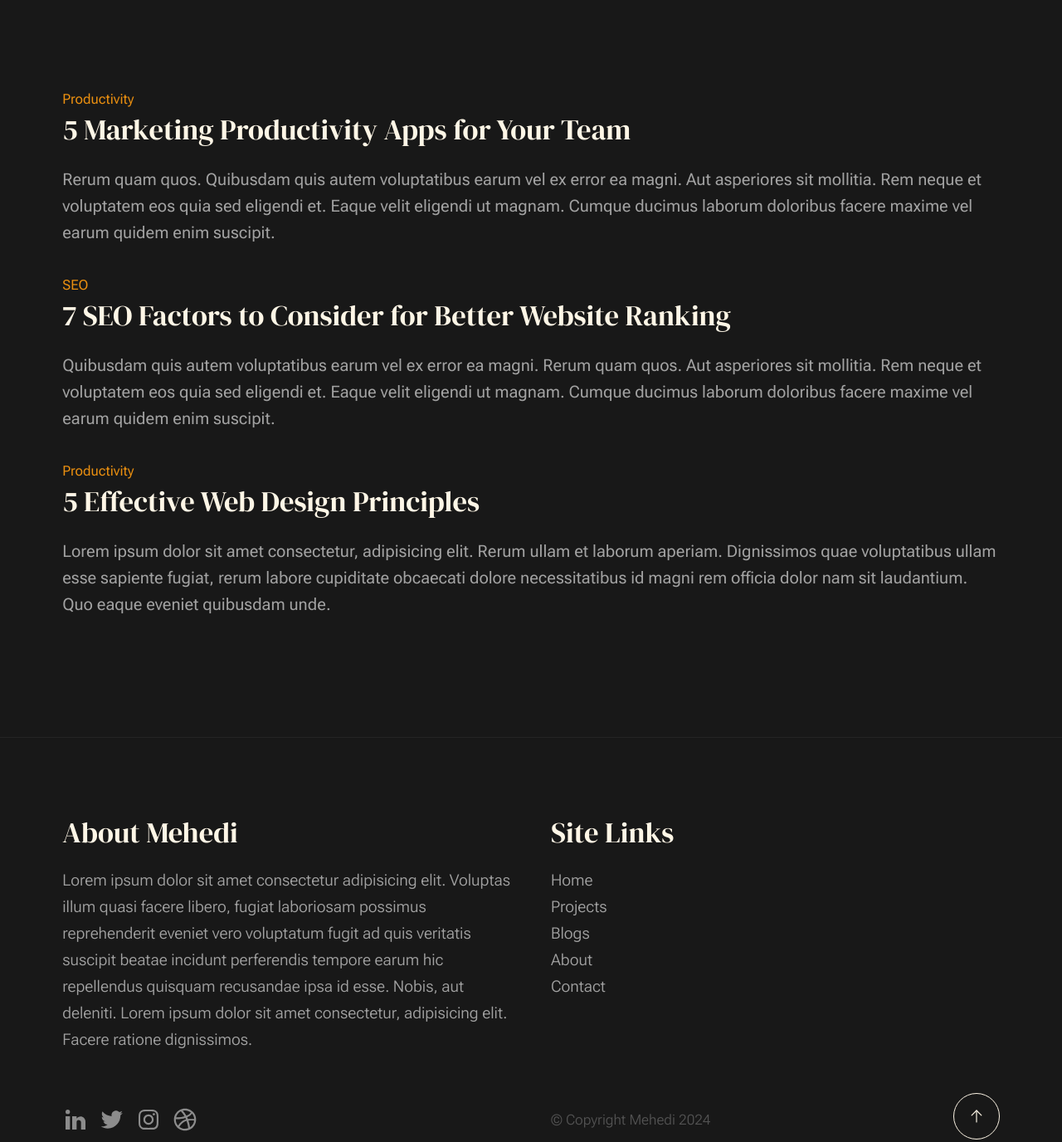
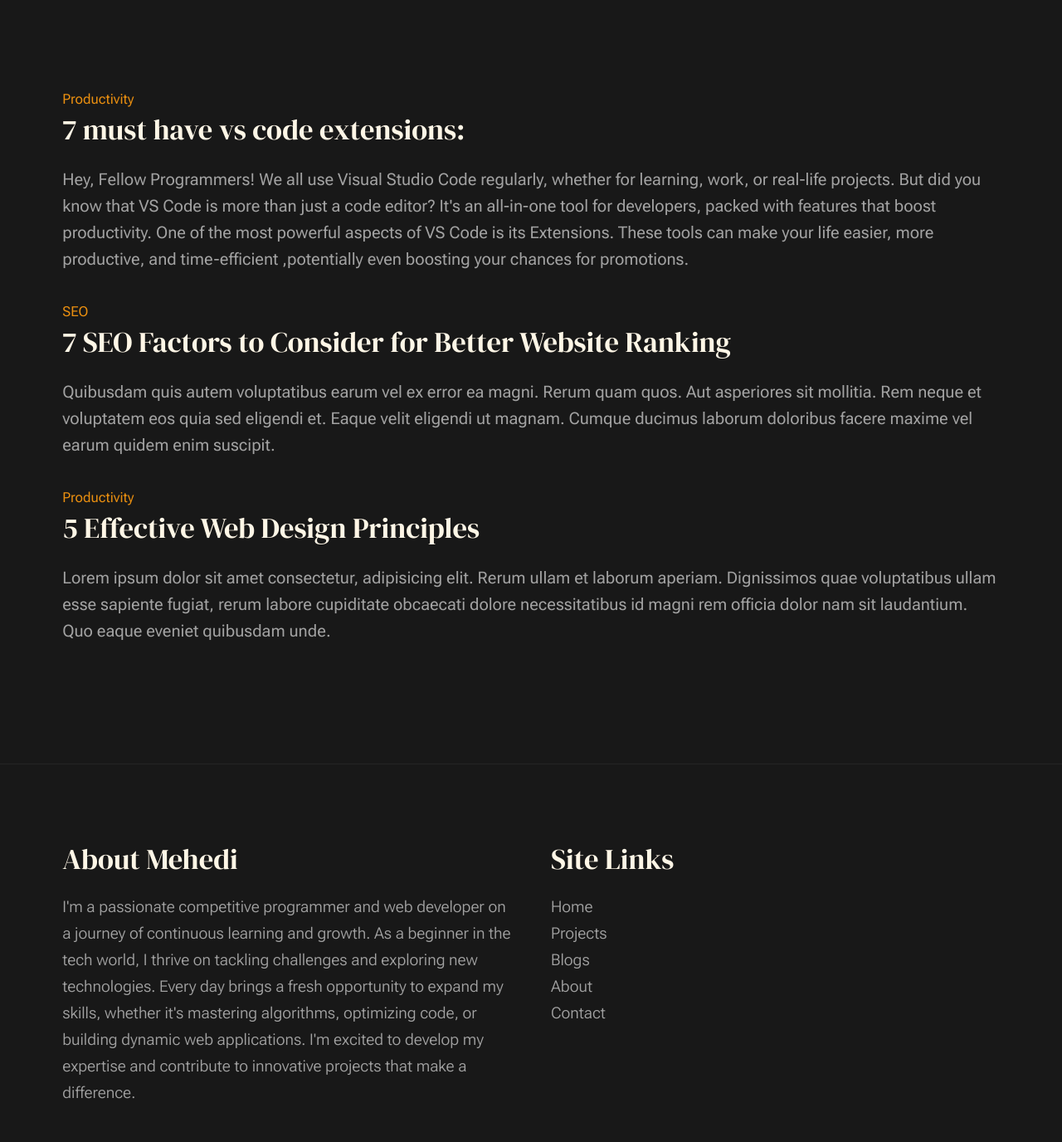
Before and after one commit to mixa-01/mixa-01.github.io, a plain HTML site: page index.html in a window 1280 px wide. Shown: the part 4180-5556 px from the top of the page at 83% size. Drawn offline with Linux system fonts and the light colour scheme.

Commit message:
Added First blog

```diff
--- a/index.html
+++ b/index.html
@@ -367,20 +367,20 @@
                                         <div class="blog-card__cat-links">
                                             <a href="blog.html">Productivity</a>
                                         </div>
-                                        <h3 class="blog-card__title"><a href="single.html">5 Marketing Productivity Apps
-                                                for Your Team</a></h3>
+                                        <h3 class="blog-card__title"><a href="7-must-have-vscode-extensions.html">7 must
+                                                have vs code extensions:</a></h3>
                                     </div>
                                     <div class="blog-card__text">
                                         <p>
-                                            Rerum quam quos. Quibusdam quis autem voluptatibus earum vel ex error ea
-                                            magni. Aut asperiores
-                                            sit mollitia. Rem neque et voluptatem eos quia sed eligendi et. Eaque velit
-                                            eligendi ut
-                                            magnam. Cumque ducimus laborum doloribus facere maxime vel earum quidem enim
-                                            suscipit.
+                                            Hey, Fellow Programmers! We all use Visual Studio Code regularly, whether
+                                            for learning, work, or real-life projects. But did you know that VS Code is
+                                            more than just a code editor? It's an all-in-one tool for developers, packed
+                                            with features that boost productivity. One of the most powerful aspects of
+                                            VS Code is its Extensions. These tools can make your life easier, more
+                                            productive, and time-efficient ,potentially even boosting your chances for
+                                            promotions.
                                         </p>
                                     </div>
-                                </div> <!-- end blog-card -->
                                 <div class="grid-list-items__item blog-card">
                                     <div class="blog-card__header">
                                         <div class="blog-card__cat-links">
@@ -435,12 +435,7 @@
                     <div class="column xl-6 lg-6 md-12 s-footer__block s-footer__about">
                         <h3>About Mehedi</h3>
                         <p>
-                            Lorem ipsum dolor sit amet consectetur adipisicing elit. Voluptas illum quasi facere libero,
-                            fugiat laboriosam possimus reprehenderit eveniet vero voluptatum fugit ad quis veritatis
-                            suscipit beatae
-                            incidunt perferendis tempore earum hic repellendus quisquam recusandae ipsa id esse. Nobis,
-                            aut deleniti.
-                            Lorem ipsum dolor sit amet consectetur, adipisicing elit. Facere ratione dignissimos.
+                            I'm a passionate competitive programmer and web developer on a journey of continuous learning and growth. As a beginner in the tech world, I thrive on tackling challenges and exploring new technologies. Every day brings a fresh opportunity to expand my skills, whether it's mastering algorithms, optimizing code, or building dynamic web applications. I'm excited to develop my expertise and contribute to innovative projects that make a difference.
                         </p>
                     </div>
                     <div class="column xl-3 lg-6 md-12 s-footer__block s-footer__site-links">
```
